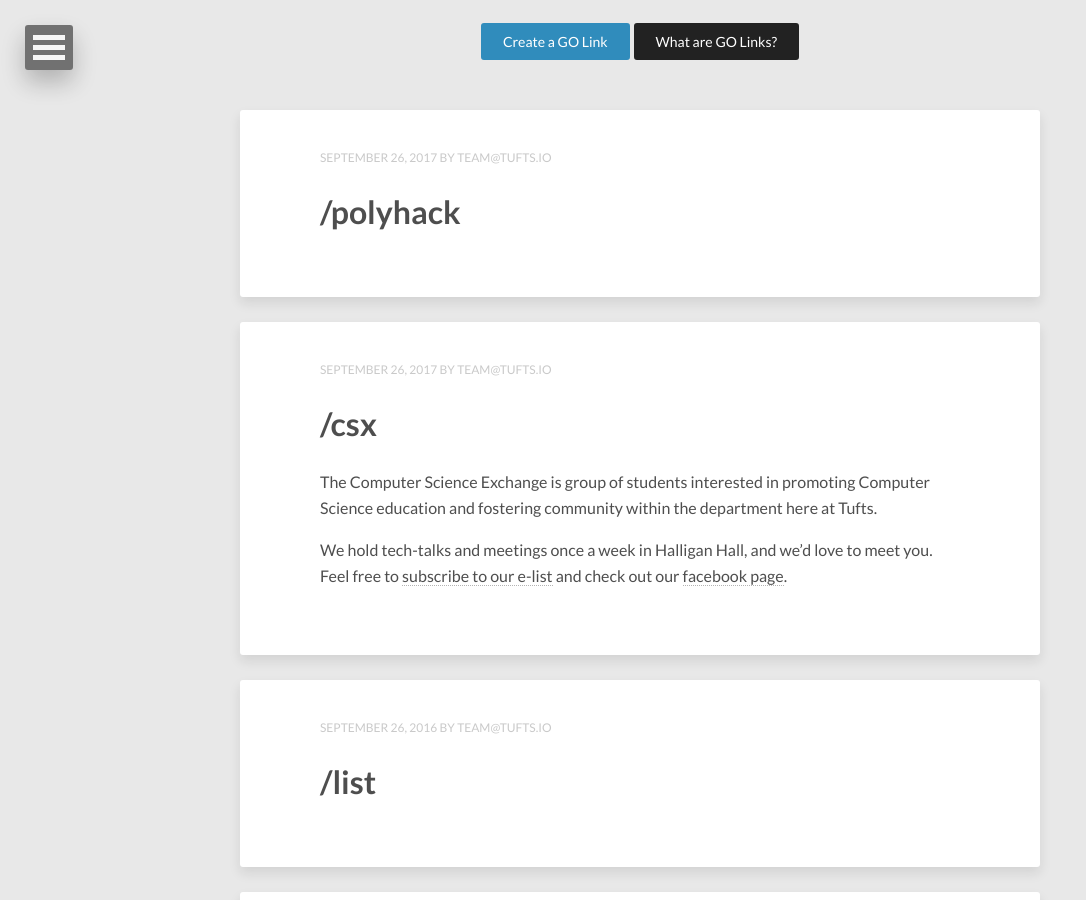
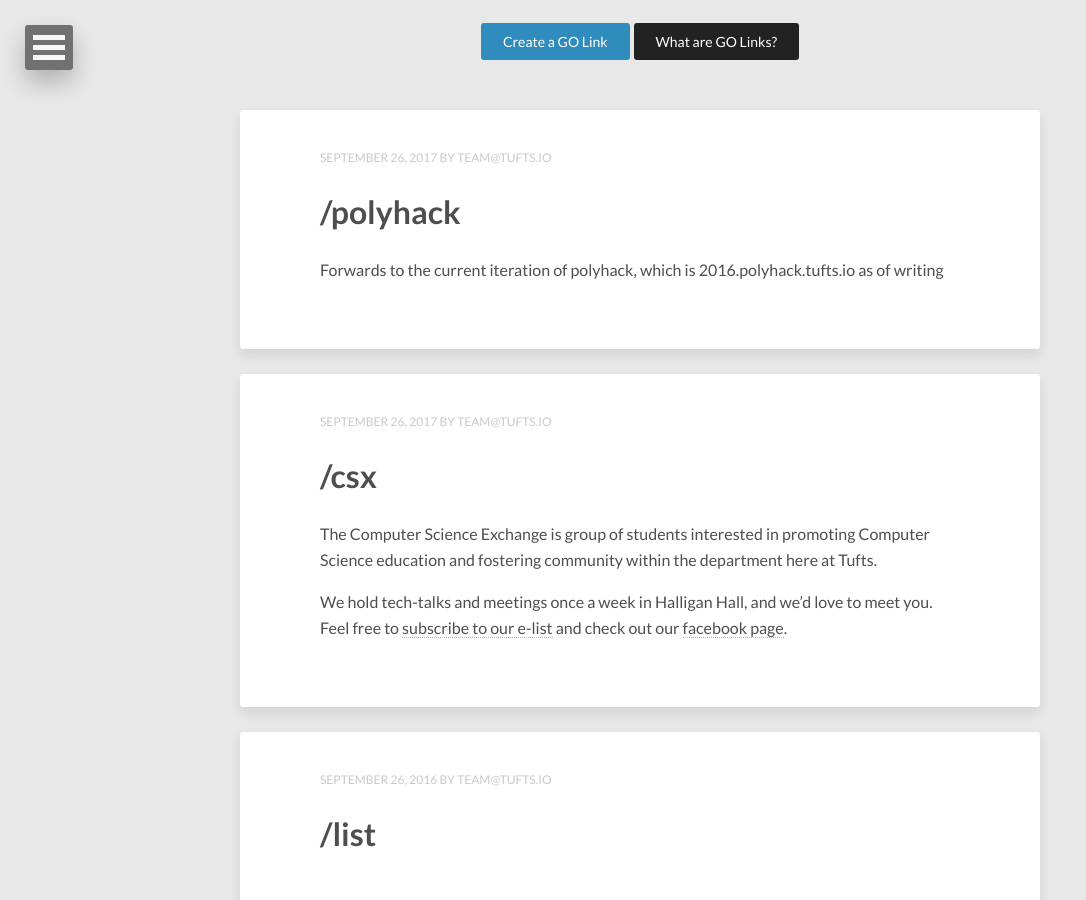
Before and after one commit to ralfisalhon/go, a Jekyll site: the page built from index.html, in a window 1280 px wide and 900 px high, scrolled down 427 px. Shown: the whole window, without its empty margins (0-1086 px from the left). Built offline with Jekyll 4.4.1, drawn with Linux system fonts in a browser that asks for light colours; nearby versions of some CDN libraries; the list of posts is cut into pages by our own code.

Commit message:
description

```diff
--- a/_posts/2017-09-26-polyhack.markdown
+++ b/_posts/2017-09-26-polyhack.markdown
@@ -6,3 +6,4 @@
 hidden: false
 author: team@tufts.io
 ---
+Forwards to the current iteration of polyhack, which is 2016.polyhack.tufts.io as of writing
```
